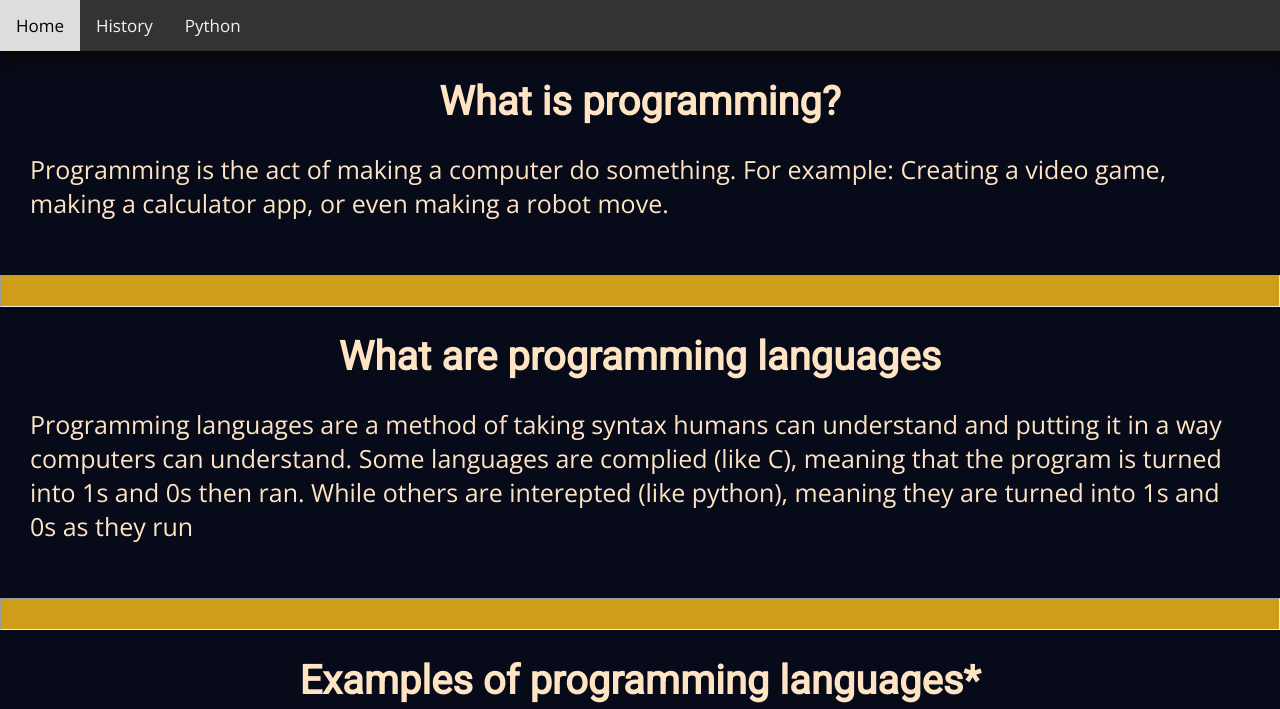
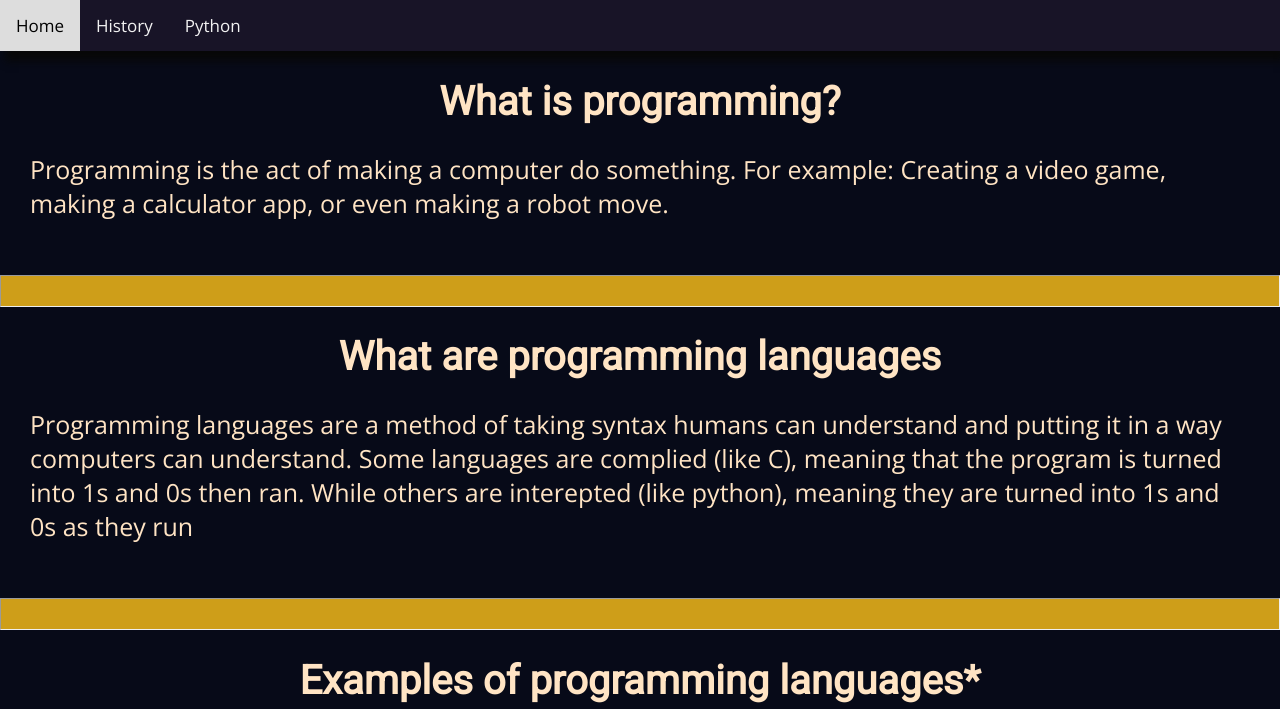
Before and after one commit to TateoDev/Programming-Website, a plain HTML site: page index.html in a window 1280 px wide. Shown: the top 709 px of the page. Drawn offline with nearby package versions, Linux system fonts and the light colour scheme.

Commit message:
Update styles.css

```diff
--- a/styles.css
+++ b/styles.css
@@ -55,7 +55,7 @@ hr {
 
 .navbar {
     overflow: hidden;
-    background-color: rgb(51, 51, 51);
+    background-color: rgb(24, 20, 39);
     box-shadow: 5px 10px 8px #080808;
   }
 .navbar a {
```
